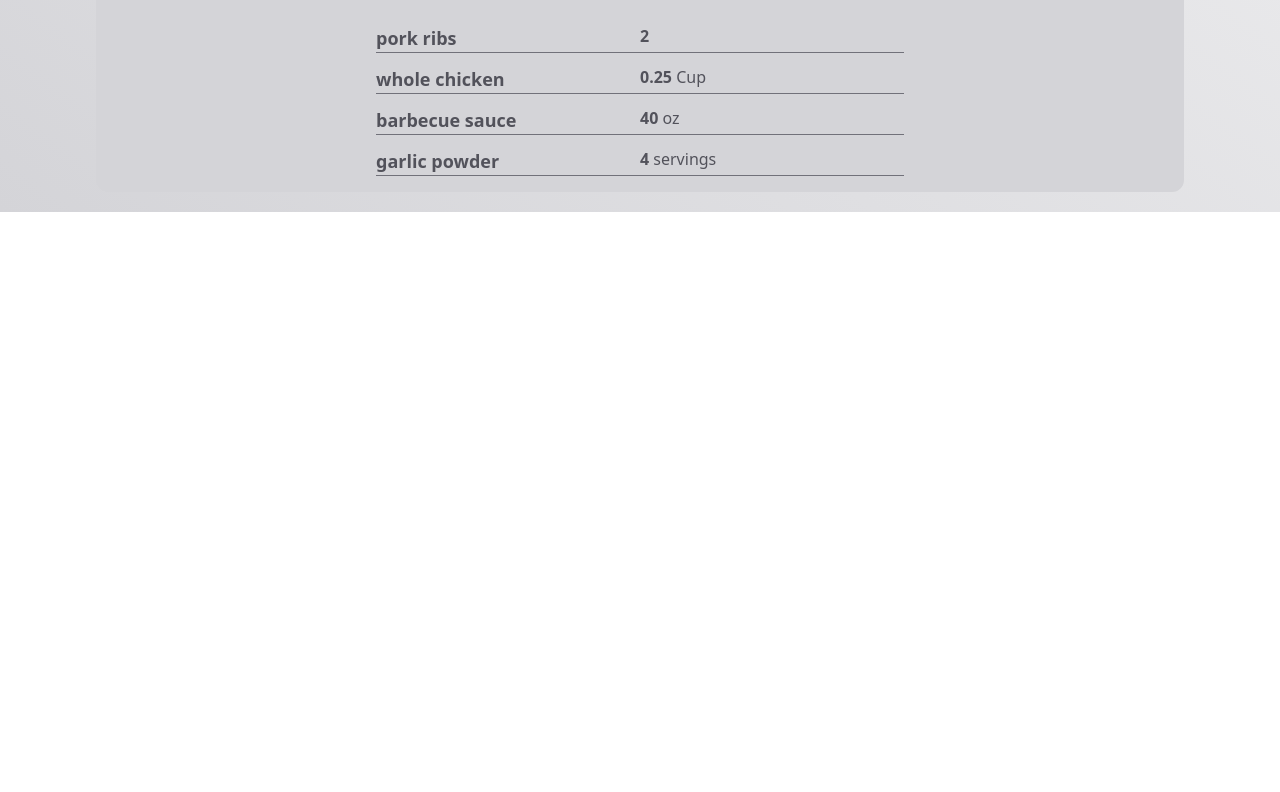
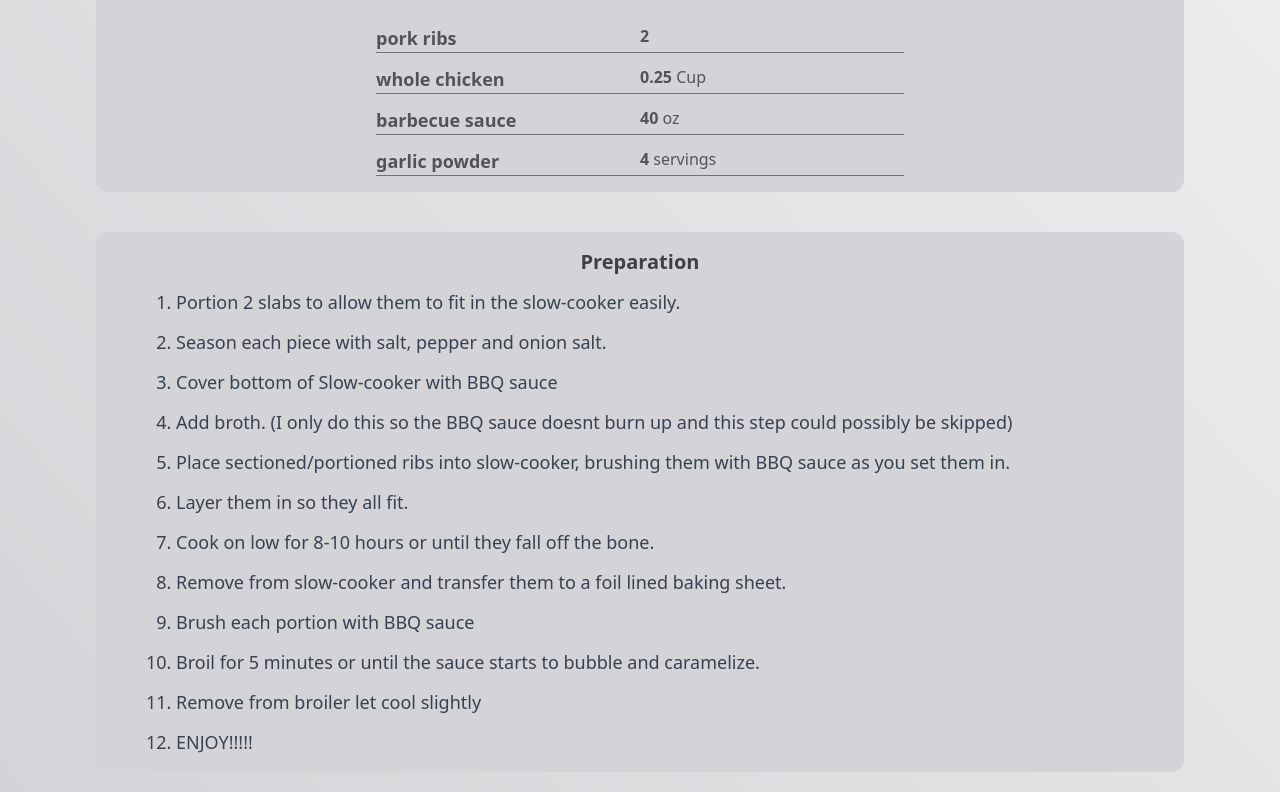
Before and after one commit to phenriquep00/recipes-app, a React (Vite) app: page /recipe/1 in a window 1280 px wide. Shown: the part 712-1504 px from the top of the page. Before the commit the page ends 924 px from the top, so only its background shows below. Built offline with nearby package versions, Linux system fonts and the light colour scheme.

Commit message:
created preparation section

```diff
--- a/src/pages/RecipeDescription.tsx
+++ b/src/pages/RecipeDescription.tsx
@@ -8,12 +8,14 @@ import { Loading } from "../components/Loading/Loading";
 import { Ingredient } from "../components/Ingredients/Ingredient";
 import { sampleRecipe } from "../utils/sampleRecipes";
 import { IngredientSection } from "../components/Ingredients/IngredientSection";
+import { extractPreparationMethod } from "../utils/extractPreparationMethod";
 
 export function RecipeDescription() {
   const { id } = useParams<{ id: string }>();
 
   const [recipe, setRecipe] = useState<any | null>(sampleRecipe);
   const [ingredients, setIngredients] = useState<any | null>(null);
+  const [preparationMethod, setPreparationMethod] = useState<any | null>(null);
 
   // TODO: enable this useEffect when api calls get back
   /* useEffect(() => {
@@ -32,6 +34,7 @@ export function RecipeDescription() {
   useEffect(() => {
     if (recipe) {
       setIngredients(recipe.extendedIngredients);
+      setPreparationMethod(extractPreparationMethod(recipe))
     }
   }, [recipe]);
 
@@ -61,6 +64,21 @@ export function RecipeDescription() {
       {/* --------------------------------------------------------------------------- */}
       <IngredientSection ingredients={ingredients}/>
       {/* Preparation */}
+      <div className="bg-zinc-300 text-gray-700 w-[85%] p-4 flex flex-col rounded-xl">
+        <h2 className="self-center font-bold text-xl text-zinc-700 mb-3">
+          Preparation
+        </h2>
+        <ul className="list-decimal flex flex-col ml-16 gap-3 font-medium text-lg">
+          {preparationMethod && preparationMethod.map((step: any) => {
+            return (
+              <li>
+                {step}
+              </li>
+            )
+          })}
+        </ul>
+
+      </div>
       {/* --------------------------------------------------------------------------- */}
       {/* Suggested recipes */}
       {/* --------------------------------------------------------------------------- */}
--- /dev/null
+++ b/src/utils/extractPreparationMethod.ts
@@ -0,0 +1,6 @@
+export function extractPreparationMethod(recipe: any): string[] {
+    const instructions = recipe.analyzedInstructions[0]?.steps;
+    if (!instructions) return [];
+
+    return instructions.map((instruction: any) => instruction.step);
+  }
```
